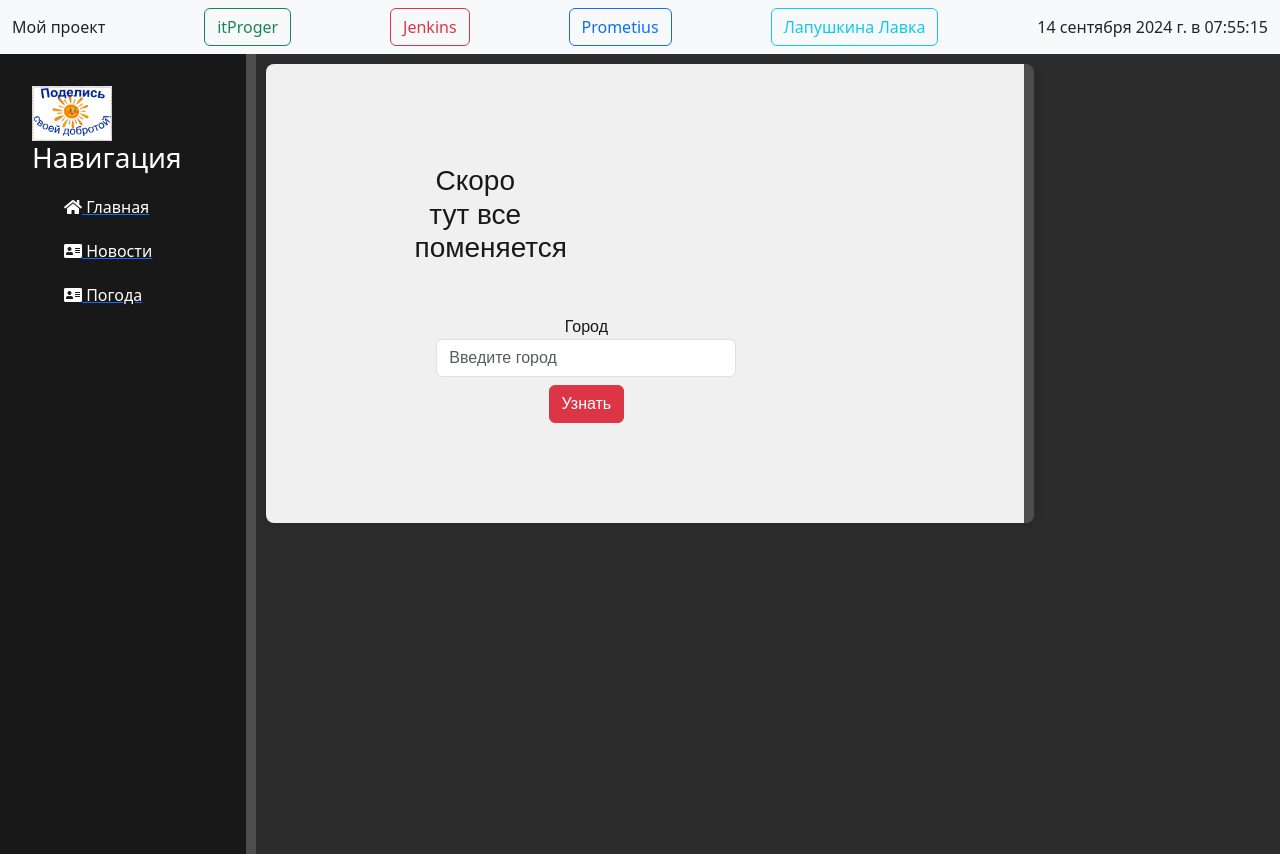
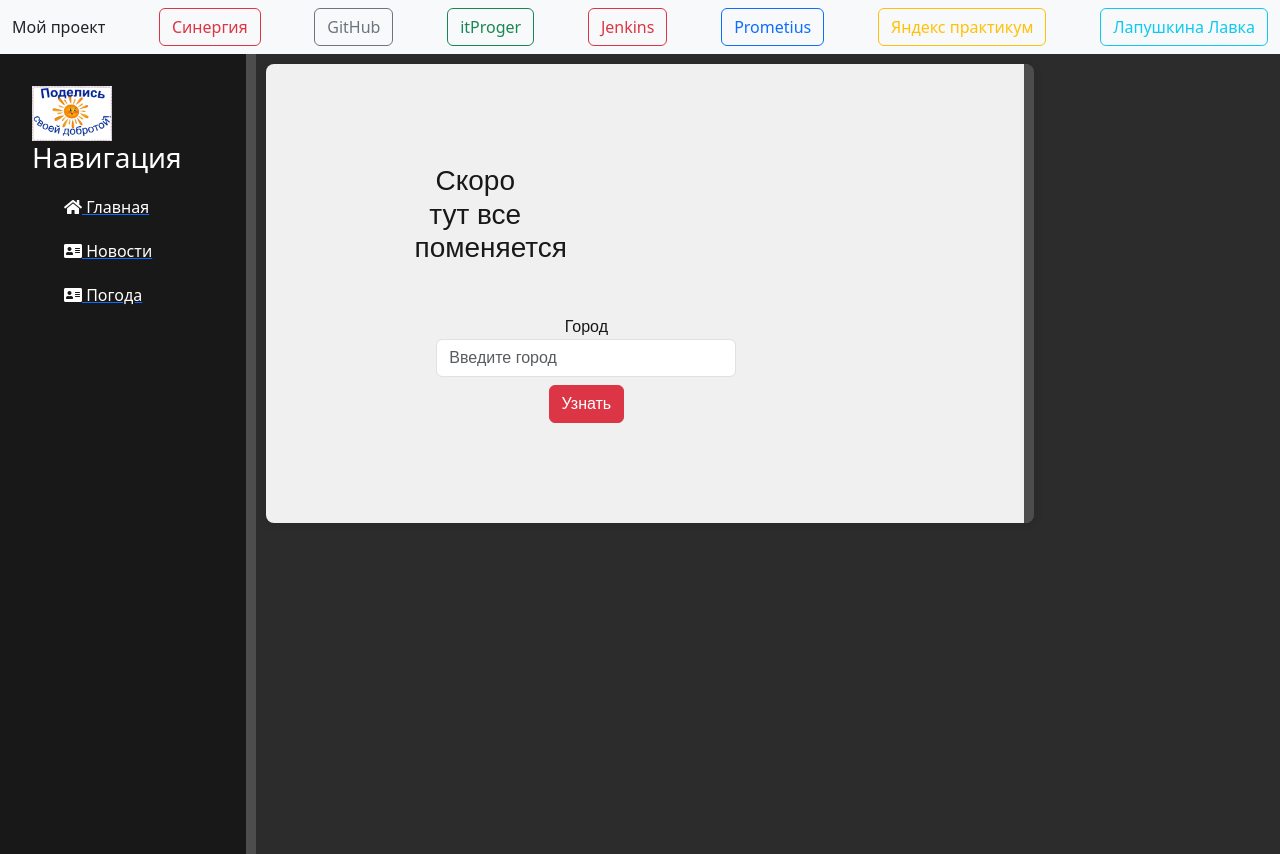
Before and after one commit to LeonidUspeshny/Django, a Django app: page / in a window 1280 px wide. Run offline with Django 5.2, Linux system fonts and the light colour scheme; some libraries are stand-ins or nearby versions.

Commit message:
Update layout.html

```diff
--- a/main/templates/main/layout.html
+++ b/main/templates/main/layout.html
@@ -19,11 +19,13 @@
 <nav class="navbar navbar-expand-lg bg-light">
     <div class="container-fluid">
         <span class="logo">Мой проект</span>
+        <a href="https://lms.synergy.ru/" type="button" class="btn btn-outline-danger">Синергия</a>
+        <a href="https://github.com/" type="button" class="btn btn-outline-secondary">GitHub</a>
         <a href="https://itproger.com/courses/" class="btn btn-outline-success">itProger</a>
         <a href="http://79.98.142.114:8080" class="btn btn-outline-danger">Jenkins</a>
         <a href="http://79.98.142.114:9090" type="button" class="btn btn-outline-primary">Prometius</a>
+        <a href="https://practicum.yandex.ru/" type="button" class="btn btn-outline-warning">Яндекс практикум</a>
         <a href="https://llavka.ru" type="button" class="btn btn-outline-info">Лапушкина Лавка</a>
-        <div id="datetime"></div>
     <script>
         function updateDateTime() {
             const now = new Date();
```
